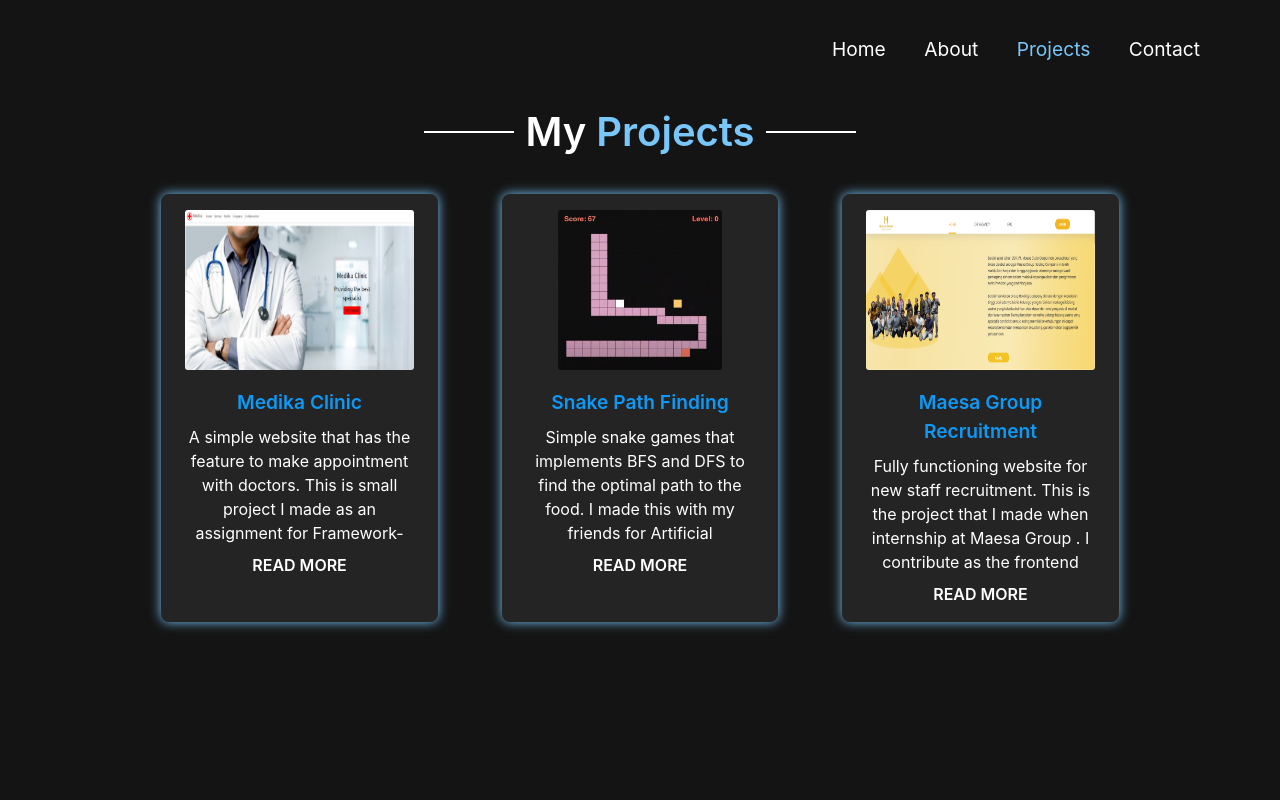
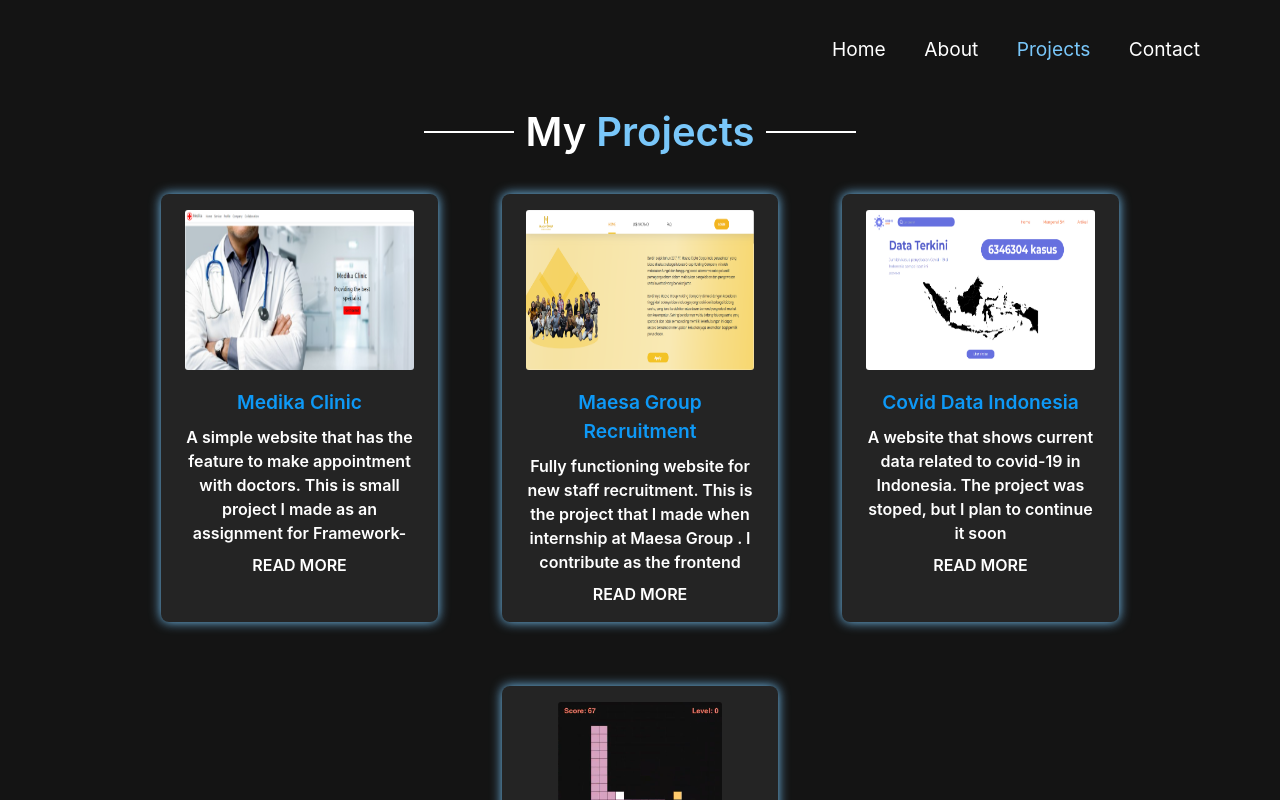
Before and after one commit to afdalabdallah/portofolio, a Next.js app: page /projects in a window 1280 px wide. Built offline with nearby package versions, Linux system fonts and the light colour scheme.

Commit message:
Add new project data

```diff
--- a/components/ProjectCard.js
+++ b/components/ProjectCard.js
@@ -1,4 +1,12 @@
-import { Img, Link, Text, VStack, Flex, Box } from "@chakra-ui/react";
+import {
+  Img,
+  Link,
+  Text,
+  VStack,
+  Flex,
+  Box,
+  StackItem,
+} from "@chakra-ui/react";
 import React, { useEffect, useRef, useState } from "react";
 
 const blueColor = "#79C7FA";
@@ -38,25 +46,29 @@ const projectData = [
     link: "https://github.com/afdalabdallah/midframepro",
     img: "/dummy-img.png",
   },
+
   {
     id: "2",
+    title: "Maesa Group Recruitment",
+    desc: "Fully functioning website for new staff recruitment. This is the project that I made when internship at Maesa Group . I contribute as the frontend developer.",
+    link: "https://recruitment.maesagroup.co.id",
+    img: "/maesa-img.png",
+  },
+  {
+    id: "3",
+    title: "Covid Data Indonesia",
+    desc: "A website that shows current data related to covid-19 in Indonesia. The project was stoped, but I plan to continue it soon",
+    link: "https://github.com/afdalabdallah/covid-data",
+    img: "/covidweb.png",
+  },
+  {
+    id: "4",
     title: "Snake Path Finding",
     desc: "Simple snake games that implements BFS and DFS to find the optimal path to the food. I made this with my friends for Artificial Intelligence lecture's final project",
     link: "https://github.com/fydhfzh/FP_TURU-DEK_KB-E",
     img: "/snake-img.png",
   },
-  {
-    id: "3",
-    title: "Maesa Group Recruitment",
-    desc: "Fully functioning website for new staff recruitment. This is the project that I made when internship at Maesa Group . I contribute as the frontend developer.",
-    link: "https://recruitment.maesagroup.co.id",
-    img: "/maesa-img.png",
-  },
 ];
-
-const hoverCursor = {
-  cursor: "pointer",
-};
 
 function ProjectCard() {
   return (
@@ -70,6 +82,8 @@ function ProjectCard() {
               flexBasis={{ lg: "27%" }}
               _hover={boxHover}
             >
+              {" "}
+              <Link target={"_blank"} href={data.link} style={readMoreStyle}>
                 <VStack>
                   <Img
                     minH={"10em"}
@@ -83,15 +97,9 @@ function ProjectCard() {
                   <Text h={"120px"} overflow={"hidden"} textAlign={"center"}>
                     {data.desc}
                   </Text>
-                <Link
-                  _hover={hoverCursor}
-                  target={"_blank"}
-                  href={data.link}
-                  style={readMoreStyle}
-                >
-                  READ MORE
+                  <StackItem>READ MORE</StackItem>
+                </VStack>
               </Link>
-              </VStack>
             </Box>
           </>
         );
--- a/package.json
+++ b/package.json
@@ -14,7 +14,7 @@
     "@emotion/react": "^11.10.0",
     "@emotion/styled": "^11.10.0",
     "framer-motion": "^6.5.1",
-    "next": "12.2.4",
+    "next": "^12.2.4",
     "react": "^18.2.0",
     "react-dom": "18.2.0",
     "react-icons": "^4.4.0",
```
Also changed, not shown: public/covidweb.png (added), 1 other file (tests, documents, lock files or other folders). Lines whose indentation alone changed are shown as unchanged.
